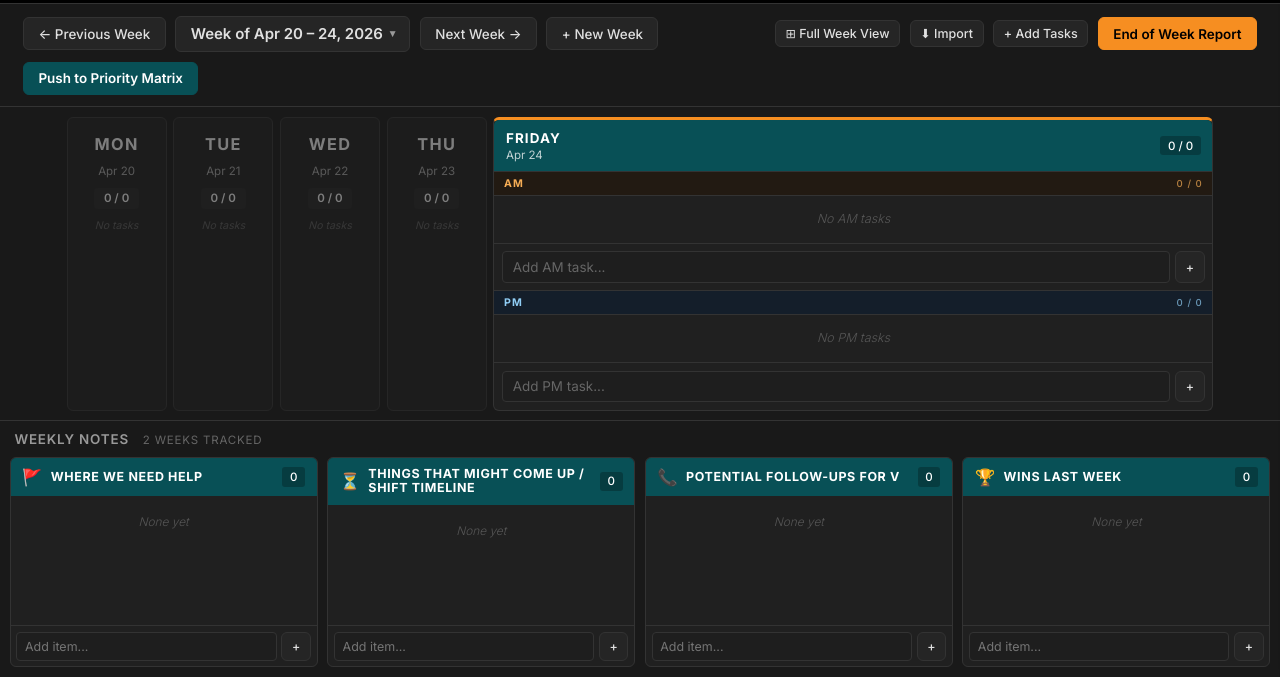
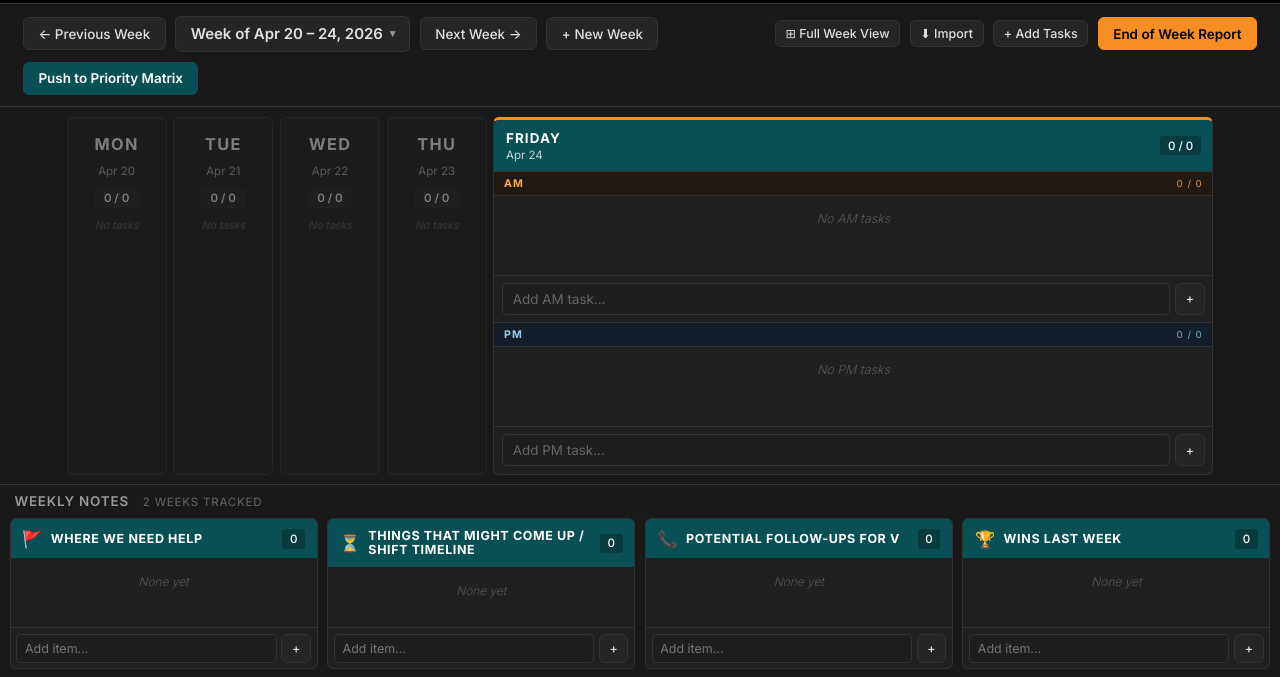
Before and after one commit to Thejamesagency/TJA-new-biz-dashboard, a plain HTML site: page weekly-priorities.html in a window 1280 px wide. Shown: the part 123-800 px from the top of the page. Drawn offline with Linux system fonts and the light colour scheme; no server answers.

Commit message:
Weekly priorities: shrink weekly-notes area, give day view more room
User prefers scrolling the weekly notes over scrolling the day
tasks, so:
  - weekly-sections max-height 45vh → 26vh
  - weekly-card-body min-height 120px → 60px
  - Trimmed padding on both for a tighter default footprint

Nets out to roughly 150+ extra vertical pixels for the cascade's
active day on a standard laptop screen. Any single weekly-card
can still be dragged taller via the resize: vertical handle in
its bottom-right corner when that particular column needs room.

```diff
--- a/weekly-priorities.html
+++ b/weekly-priorities.html
@@ -884,11 +884,11 @@
 
   /* ─── WEEKLY SECTIONS (5-COL GRID) ─── */
   .weekly-sections {
-    padding: 0.5rem;
+    padding: 0.4rem 0.5rem;
     border-top: 1px solid var(--border);
     background: var(--bg);
     flex-shrink: 0;
-    max-height: 45vh;
+    max-height: 26vh;
     overflow-y: auto;
   }
   .weekly-sections h2 {
@@ -1073,12 +1073,12 @@
     border-radius: 3px;
   }
   .weekly-card-body {
-    padding: 0.4rem;
+    padding: 0.3rem 0.4rem;
     display: flex;
     flex-direction: column;
-    gap: 0.25rem;
+    gap: 0.2rem;
     flex: 1;
-    min-height: 120px;
+    min-height: 60px;
     max-height: 75vh;
     overflow-y: auto;
     resize: vertical;
```
